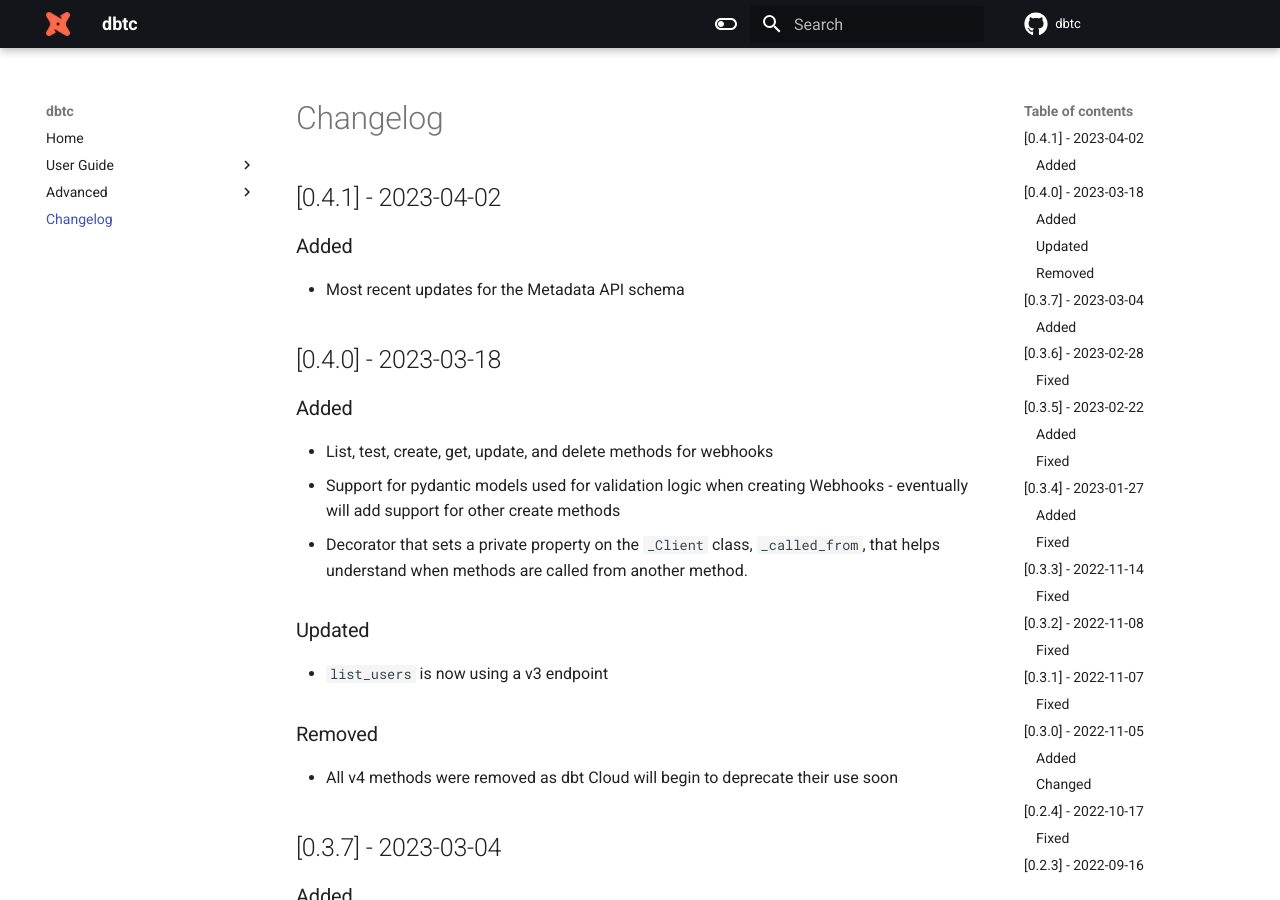
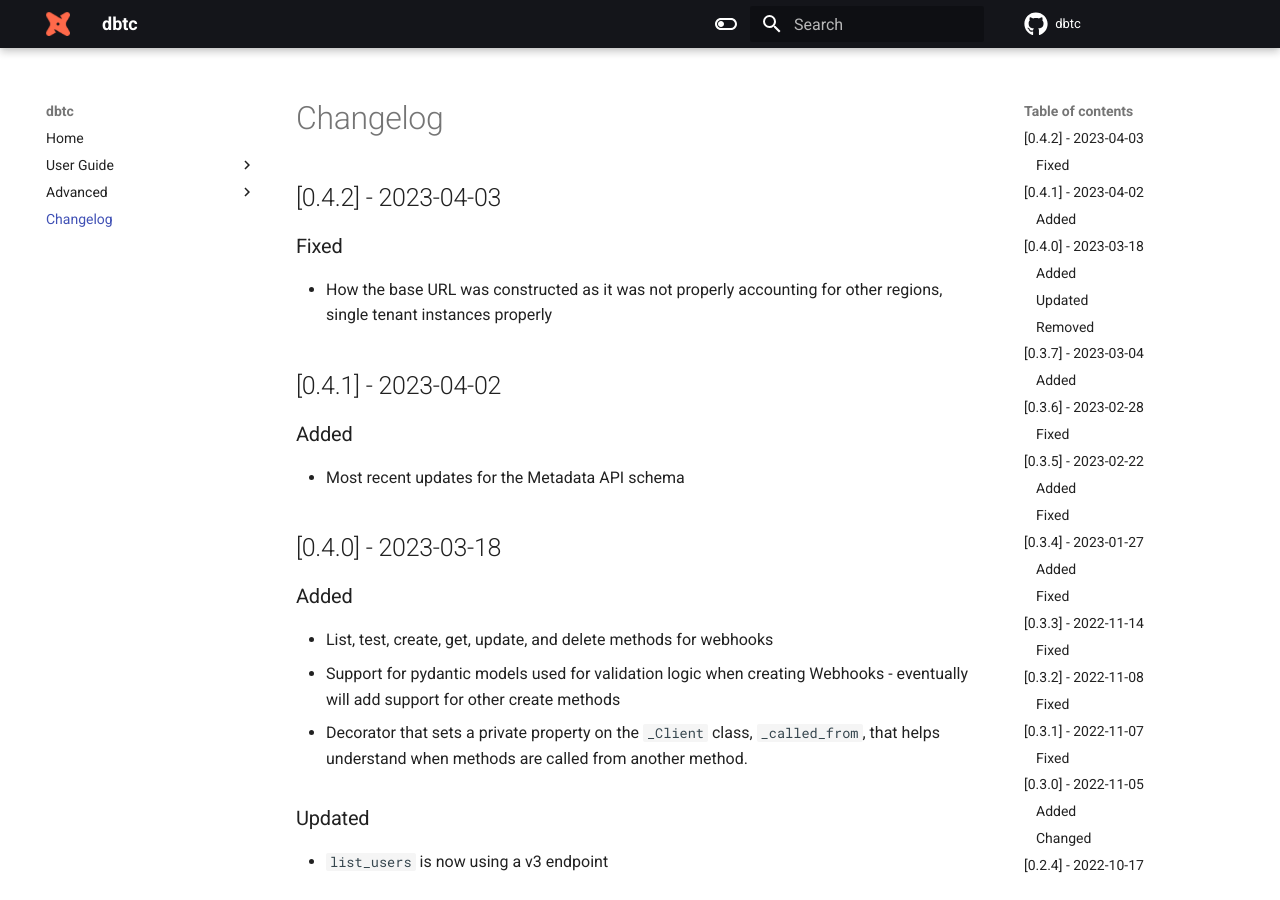
Before and after one commit to dpguthrie/dbtc, an MkDocs documentation site: the page built from docs/changelog.md, in a window 1280 px wide and 900 px high. Built offline with MkDocs 1.6.1 and Material for MkDocs 9.7.7, drawn with Linux system fonts in a browser that asks for light colours; comment, search, counter and statistics services are not loaded; the version menu is left out.

Commit message:
Update for 0.4.2

```diff
--- a/docs/changelog.md
+++ b/docs/changelog.md
@@ -1,4 +1,9 @@
 # Changelog
+
+## [0.4.2] - 2023-04-03
+
+### Fixed
+- How the base URL was constructed as it was not properly accounting for other regions, single tenant instances properly
 
 ## [0.4.1] - 2023-04-02
 
```
Also changed, not shown: CHANGELOG.md (+5 -0 lines).
